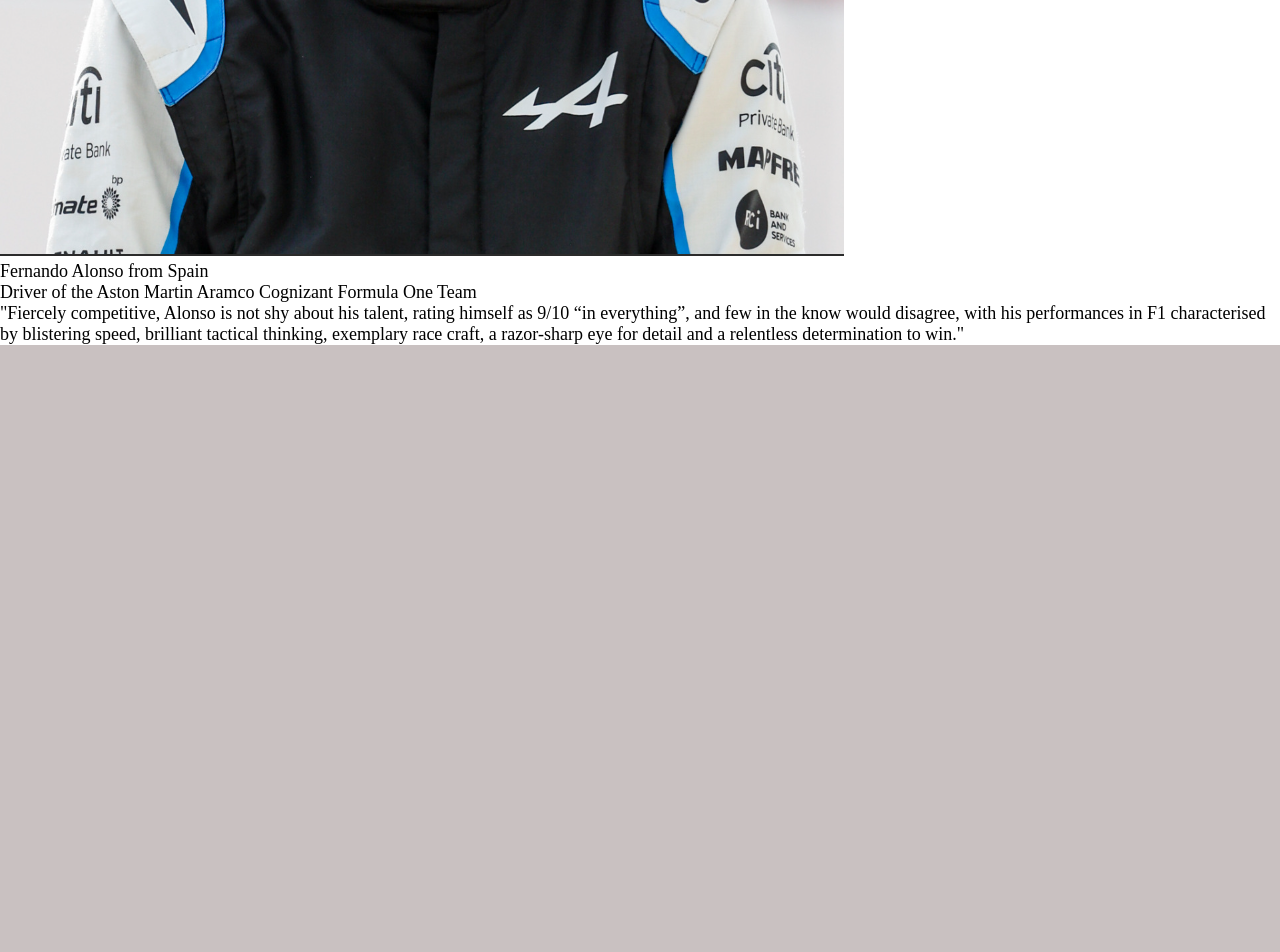
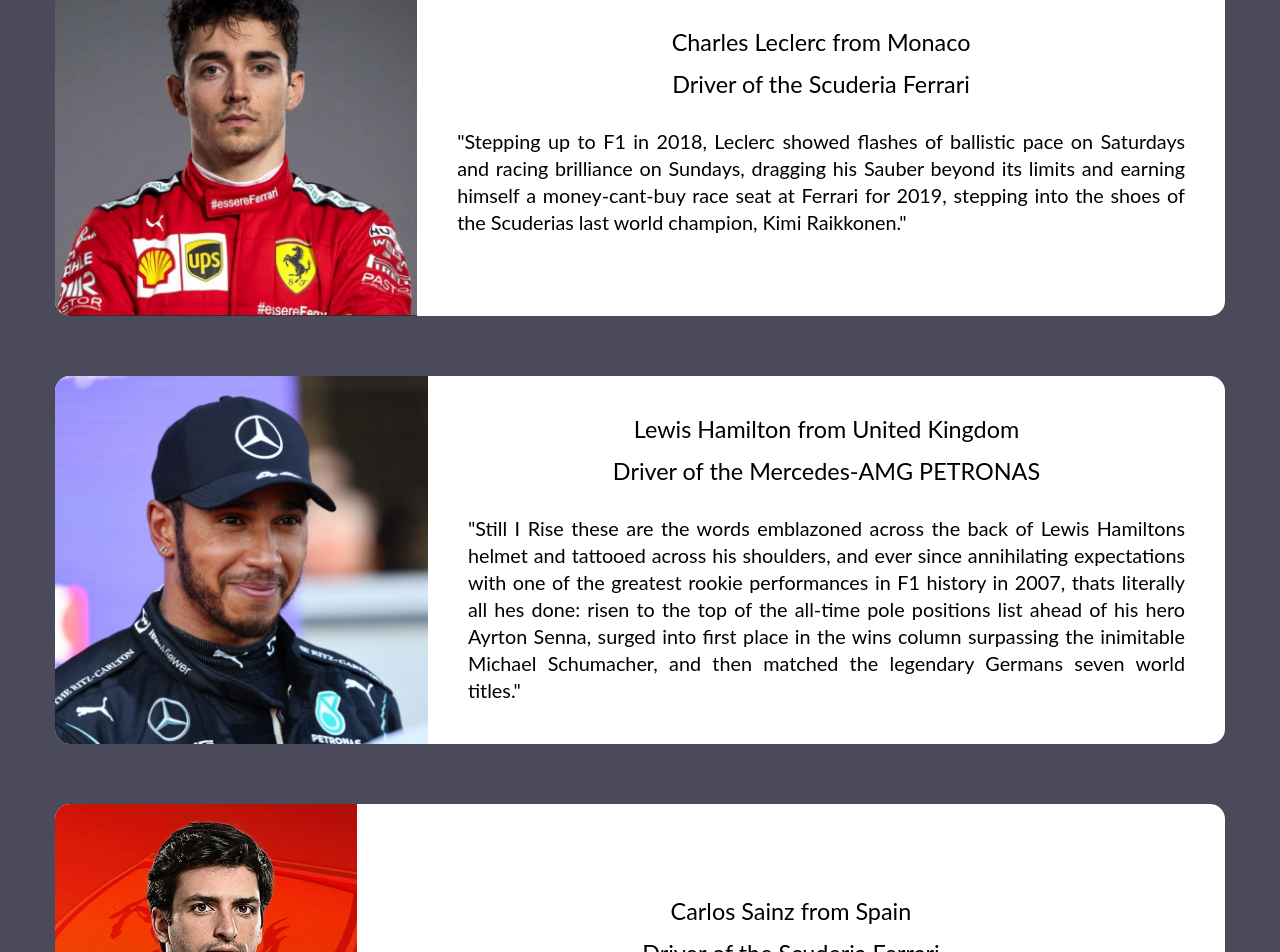
Before and after one commit to yormanamaro/Pilot-F1-2023, a React (Create React App) app: page / in a window 1280 px wide. Shown: the part 720-1672 px from the top of the page. Before the commit the page ends 1065 px from the top, so only its background shows below. Built offline with nearby package versions, Linux system fonts and the light colour scheme.

Commit message:
Final construction pilots modal

```diff
--- a/src/App.jsx
+++ b/src/App.jsx
@@ -6,13 +6,39 @@
   return (
     <div className='App'>
       <h1 className='title'>My list of favorite formula one drivers</h1>
-      <Pilots />
+      <Pilots
+        imgPilot='fernandoAlonso'
+        name='Fernando Alonso'
+        country='Spain'
+        team='Aston Martin Aramco Cognizant'
+        review='Fiercely competitive, Alonso is not shy about his talent, rating himself as 9/10 “in everything”, and few in the know would disagree, with his performances in F1 characterised by blistering speed, brilliant tactical thinking, exemplary race craft, a razor-sharp eye for detail and a relentless determination to win.' />
+      <Pilots
+        imgPilot='charlesLeclerc'
+        name='Charles Leclerc'
+        country='Monaco'
+        team='Scuderia Ferrari'
+        review='Stepping up to F1 in 2018, Leclerc showed flashes of ballistic pace on Saturdays and racing brilliance on Sundays, dragging his Sauber beyond its limits and earning himself a money-cant-buy race seat at Ferrari for 2019, stepping into the shoes of the Scuderias last world champion, Kimi Raikkonen.' />
+      <Pilots
+        imgPilot='lewisHamilton'
+        name='Lewis Hamilton'
+        country='United Kingdom'
+        team='Mercedes-AMG PETRONAS '
+        review='Still I Rise  these are the words emblazoned across the back of Lewis Hamiltons helmet and tattooed across his shoulders, and ever since annihilating expectations with one of the greatest rookie performances in F1 history in 2007, thats literally all hes done: risen to the top of the all-time pole positions list ahead of his hero Ayrton Senna, surged into first place in the wins column surpassing the inimitable Michael Schumacher, and then matched the legendary Germans seven world titles.' />
+      <Pilots
+        imgPilot='carlosSsainz'
+        name='Carlos Sainz'
+        country='Spain'
+        team='Scuderia Ferrari'
+        review='After entering F1’s Bull Ring paired alongside Max Verstappen at Toro Rosso in 2015, Sainz quickly showed his fighting spirit. A tenacious racer, he puts the car on the edge as he hustles his way through the pack. No wonder Sainz has earned the nickname Chilli.' />
+      <Pilots
+        imgPilot='landoNorris'
+        name='Lando Norris'
+        country='United Kingdom'
+        team='McLaren Formula 1 Team'
+        review='Paired with the highly-rated – and far more experienced – Carlos Sainz, his rookie season was impressive, Norris edging the Spaniard in their head-to-head qualifying battle, scoring points 11 times, and only narrowly missing out on a top-10 championship placing.'
+      />
     </div>
   );
 };
 
 export default App;
-
-
-
-// QUEDAMOS EN EL MINUTO 2:09:20 (INSERTANDO ESTILOS AL CONTENEDOS PADRE APP)
--- a/src/components/Pilots/Pilots.jsx
+++ b/src/components/Pilots/Pilots.jsx
@@ -3,17 +3,17 @@
 
 
 
-const Pilots = () => { // Saber que require es una de las formas de insertar una img
+const Pilots = (props) => { // Saber que require es una de las formas de insertar una img
     return (
       <div className={stylePilots.containerPilots}>
         <img
-          className='stylePilots.imgPilots'
-          src={require('../images/piloto-fernandoAlonso.png')}
+          className={stylePilots.imgPilots}
+          src={require(`../images/piloto-${props.imgPilot}.png`)}
           alt="Photography by Fernando Alonso" />
-          <div className='stylePilots.container_information'>
-            <p className='stylePilots.pilot_name'>Fernando Alonso from Spain</p>
-            <p className='stylePilots.team_pilot'>Driver of the Aston Martin Aramco Cognizant Formula One Team</p>
-            <p className='stylePilots.pilot_story'>"Fiercely competitive, Alonso is not shy about his talent, rating himself as 9/10 “in everything”, and few in the know would disagree, with his performances in F1 characterised by blistering speed, brilliant tactical thinking, exemplary race craft, a razor-sharp eye for detail and a relentless determination to win."</p>
+          <div className={stylePilots.container_information}>
+            <p className={stylePilots.pilot_name}>{props.name} from {props.country}</p>
+            <p className={stylePilots.team_pilot}>Driver of the {props.team}</p>
+            <p className={stylePilots.pilot_story}>"{props.review}"</p>
           </div>
       </div>
 
--- a/src/components/Pilots/style.module.css
+++ b/src/components/Pilots/style.module.css
@@ -1,23 +1,40 @@
 .containerPilots {
-    background-color: var(--white);
+  background-color: var(--white);
+  width: 1170px;
+  height: 368px;
+  margin: 10px 10px 50px;
+  display: flex;
+  align-items: center;
+  justify-content: center;
+  box-shadow: 0 3px 13px 1px rgb(0, 0, 0 / 9%);
+  border-radius: 15px;
 }
 
 .imgPilots {
-
+  height: 100%;
+  width: auto;
+  border-radius: 15px 0 0 15px;
 }
 
 .container_information {
-
+  text-align: center;
+  padding: 40px;
+  font-family: lato, sans-serif;
+  font-weight: 400;
+  line-height: 1.5rem;
 }
 
 .pilot_name {
-
+  font-size: 1.3rem;
 }
 
 .team_pilot {
-
+  font-size: 1.3rem;
+  margin-top: 15px;
+  padding-bottom: 30px;
 }
 
 .pilot_story {
-
+  font-size: 1.1rem;
+  text-align: justify;
 }
--- a/src/global.css
+++ b/src/global.css
@@ -6,7 +6,7 @@
 
 :root {
   --very-black: #000000;
-  --very-gris: #c9c1c1;
+  --very-gris: #4a4a5a;
   --white: #FFFFFF;
   --black: #000000;
   --sm: 14px;
@@ -25,8 +25,14 @@
   font-family: Lato, sans-serif;
   font-weight:700;
   margin: 40px 0;
+  color: var(--white);
 }
 
 .App {
-
+  min-height: 100vh;
+  display: flex;
+  flex-wrap: wrap;
+  align-items: center;
+  justify-content: center;
+  text-align: center;
 }
```
